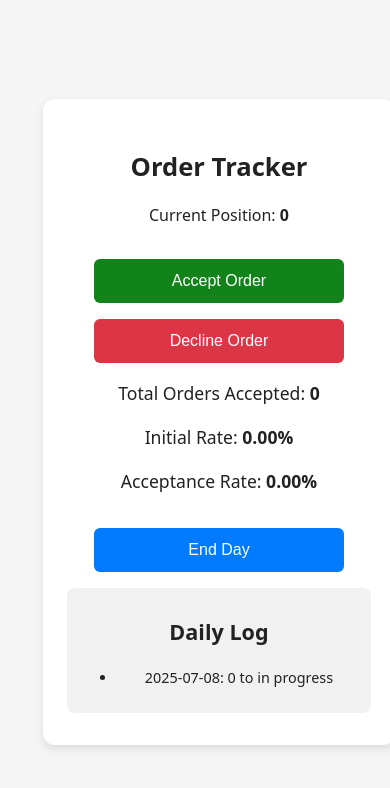
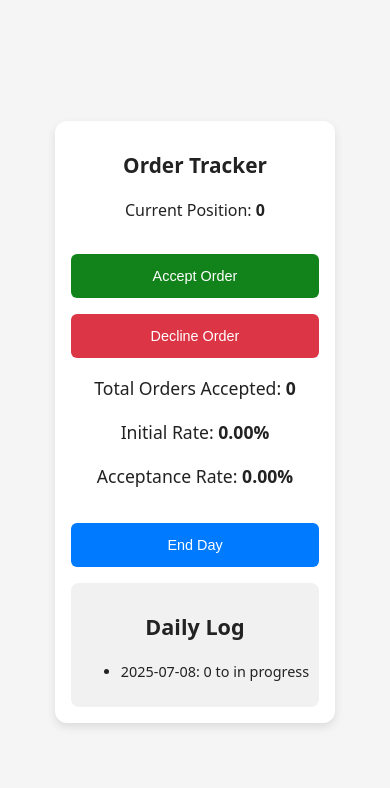
Before and after one commit to jeffdinsmore/acceptance_rate, a React (Vite) app: page / in a window 390 px wide. Shown: the top 788 px of the page. Built offline with nearby package versions, Linux system fonts and the light colour scheme.

Commit message:
update ui css to be more aligned

```diff
--- a/src/index.css
+++ b/src/index.css
@@ -37,17 +37,18 @@ body {
 
 .container {
   background: white;
-  padding: 2rem 1.5rem;
+  padding: 1.5rem;
   border-radius: 12px;
   box-shadow: 0 4px 10px rgba(0, 0, 0, 0.1);
   max-width: 100%;
   width: 100%;
-  max-width: 400px;
+  max-width: 420px;
   text-align: center;
+  box-sizing: border-box;
 }
 
 h1 {
-  font-size: 1.6rem;
+  font-size: 1.8rem;
   margin-bottom: 1rem;
 }
 
@@ -119,7 +120,7 @@ button:focus-visible {
 
 .orders-grid {
   display: grid;
-  grid-template-columns: repeat(10, 1fr);
+  grid-template-columns: repeat(5, 1fr);
   gap: 4px;
   margin-top: 1.5rem;
 }
@@ -127,7 +128,7 @@ button:focus-visible {
 .order-cell {
   background: #e0e0e0;
   border-radius: 4px;
-  font-size: 0.9rem;
+  font-size: 0.8rem;
   padding: 0.5rem;
   text-align: center;
 }
@@ -175,3 +176,27 @@ button.day-buttons:hover {
     background-color: #f9f9f9;
   }
 }
+
+@media (max-width: 430px) {
+  h1 {
+    font-size: 1.3rem;
+  }
+
+  button {
+    font-size: 0.9rem;
+    padding: 0.6rem;
+  }
+
+  .order-cell {
+    font-size: 0.7rem;
+    padding: 0.4rem;
+  }
+
+  .orders-grid {
+    grid-template-columns: repeat(5, 1fr);
+  }
+
+  .container {
+    padding: 1rem;
+  }
+}
```
